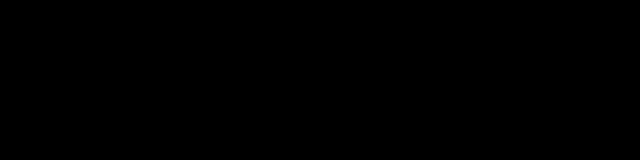
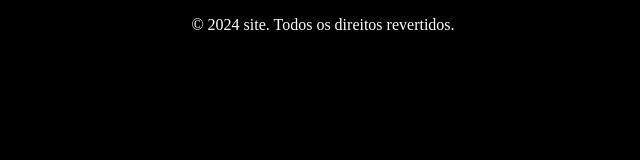
Before and after one commit to frqnk/exercicio-git, a plain HTML site: page index.html in a window 1280 px wide. Shown: the whole page, without its empty margins (317-957 px from the left). Drawn offline with Linux system fonts and the light colour scheme.

Commit message:
adição do footer

```diff
--- a/index.html
+++ b/index.html
@@ -7,5 +7,8 @@
 		<title>site</title>
 	</head>
 	<body>
+		<footer>
+			<p>&copy; 2024 site. Todos os direitos revertidos.</p>
+		</footer>
 	</body>
 </html>
--- a/styles.css
+++ b/styles.css
@@ -2,3 +2,6 @@
 	color: white;
 	background-color: black;
 }
+footer {
+	text-align: center;
+}
```
